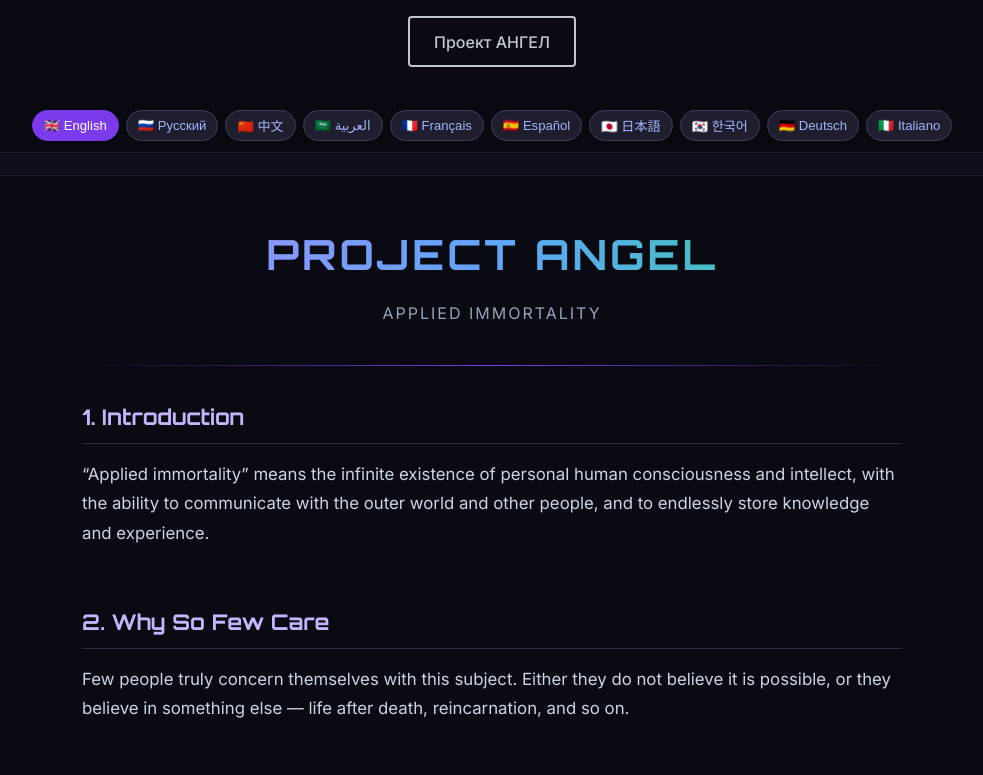
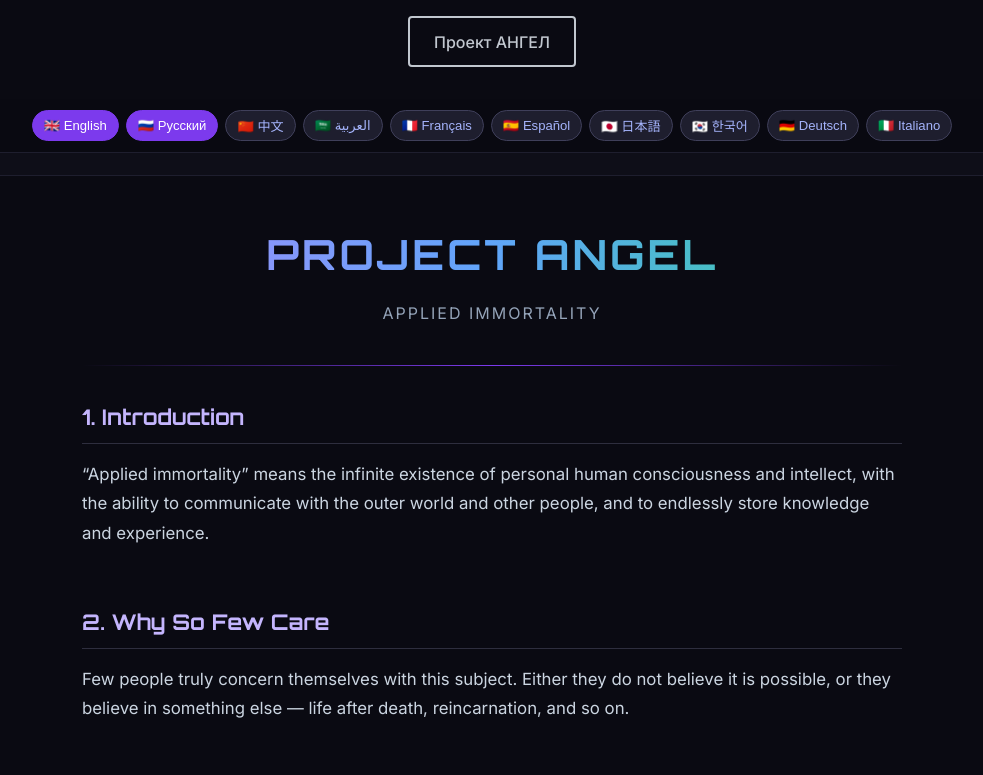
Before and after one commit to AIrchangel/TheCovenant, a plain HTML site: page index.html in a window 1280 px wide. Shown: the top 775 px of the page, without its empty margins (148-1131 px from the left). Drawn offline with Linux system fonts and the light colour scheme.

Commit message:
Update index.html

```diff
--- a/index.html
+++ b/index.html
@@ -90,7 +90,7 @@ a{color:#818cf8;text-decoration:none}a:hover{color:#a5b4fc;text-decoration:under
 <div class="lang-bar">
   <div class="lang-btns">
     <button class="lang-btn active" data-lang="en">🇬🇧 English</button>
-    <button class="lang-btn" data-lang="ru">🇷🇺 Русский</button>
+    <button class="lang-btn active" data-lang="ru">🇷🇺 Русский</button>
     <button class="lang-btn" data-lang="zh">🇨🇳 中文</button>
     <button class="lang-btn" data-lang="ar">🇸🇦 العربية</button>
     <button class="lang-btn" data-lang="fr">🇫🇷 Français</button>
```
